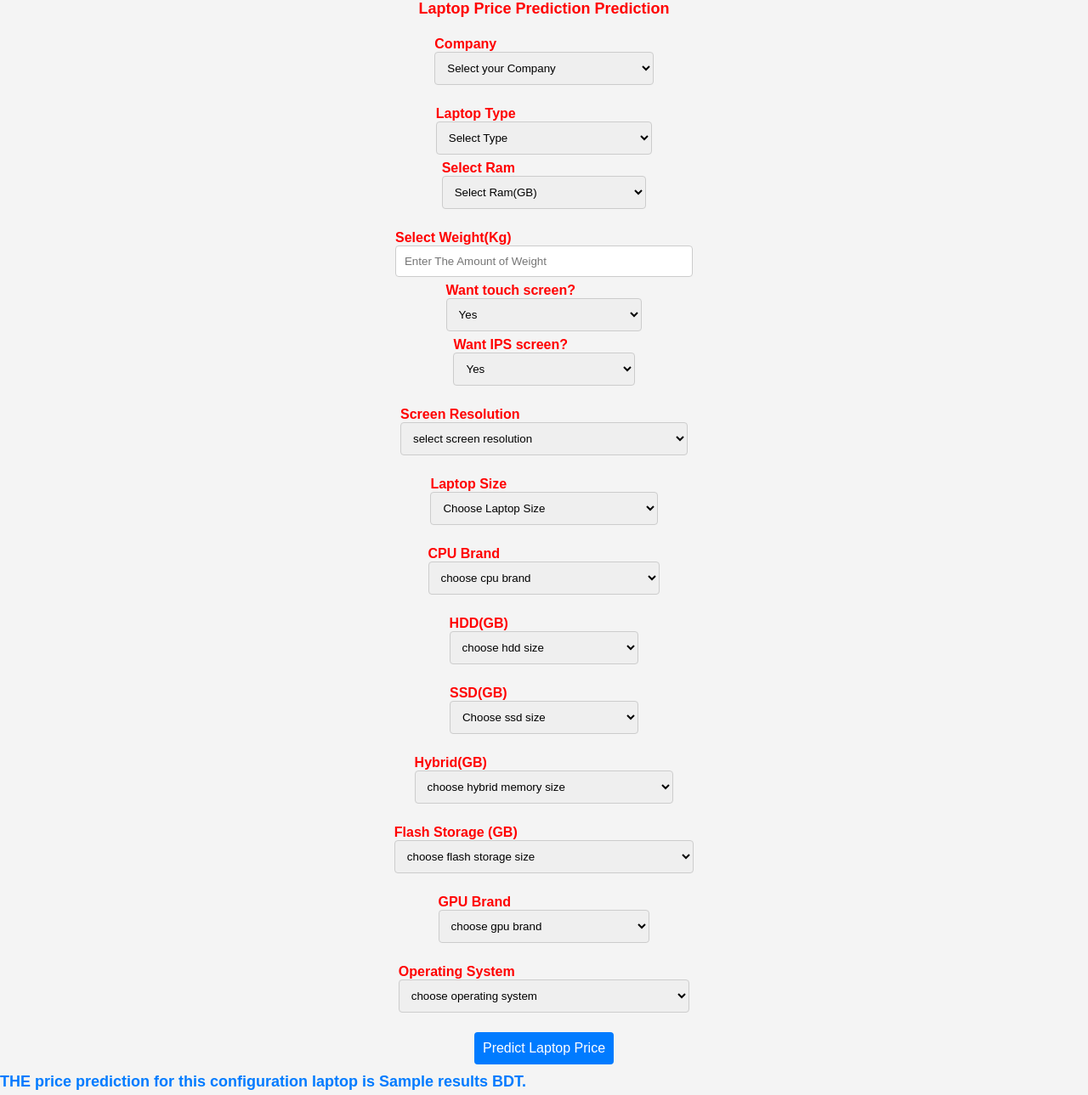
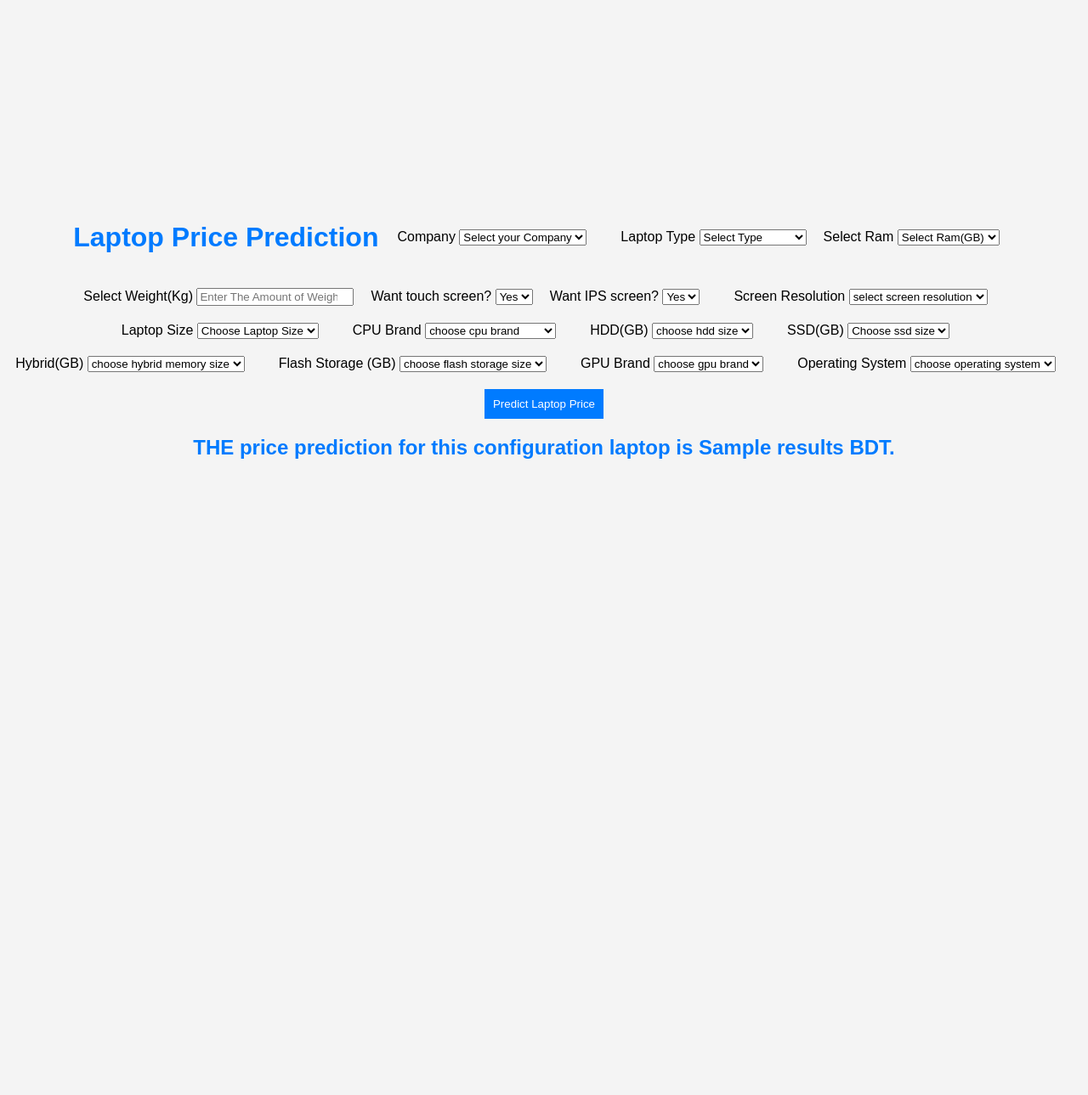
Before and after one commit to MahbubHossainFaisal/Laptop_Price_Predictor, a Flask app: template templates/home.html in a window 1280 px wide. Shown: the whole page at 85% size. After the commit the page ends 540 px from the top, so only its background shows below. Run offline with Flask 3, Linux system fonts and the light colour scheme; the template is opened without the code that fills it: most values are stand-ins (such as "Sample title", 1, 10 or a date in 2020).

Commit message:
updated UI

```diff
--- a/templates/home.html
+++ b/templates/home.html
@@ -2,93 +2,54 @@
 <html>
     <head>
         <style>
-
-            /* Reset some default styles */
-            body, h1, h2, h3, p, ul, ol, form, label {
-                color: red;
+            body {
+                font-family: Arial, sans-serif;
                 margin: 0;
                 padding: 0;
-            }
-
-            body {
-                font-family: 'Arial', sans-serif;
                 background-color: #f4f4f4;
-                color: #333;
-                margin: 0;
-                padding: 0;
+                display: flex;
+                align-items: center;
+                justify-content: center;
+                height: 100vh;
             }
 
             .container {
-                max-width: 800px;
-                margin: 2px auto;
+                width: 80%;
+                background-color: #fff;
                 padding: 20px;
-                background-color: #fff;
-                border-radius: 8px;
                 box-shadow: 0 0 10px rgba(0, 0, 0, 0.1);
-                overflow: hidden; /* Hide overflowing content */
-            }
-
-            .login {
-                text-align: center;
+                max-width: 1200px;
             }
 
             form {
                 display: flex;
-                flex-direction: column;
+                flex-wrap: wrap;
+                gap: 20px;
                 align-items: center;
+                justify-content: center;
+                text-align: center;
             }
 
-            h1 {
-                font-size: 24px;
-                margin-bottom: 20px;
+            .form-group {
+                flex: 1;
+                min-width: 300px;
+                max-width: 400px;
             }
 
-            legend {
-                font-size: 18px;
-                font-weight: bold;
+            h1, h2 {
+                text-align: center;
+                color: #007bff;
             }
 
-            label {
-                margin-top: 2px;
-                font-weight: bold;
-                display: inline-block;
-                margin-right: 10px;
-            }
-
-            select, input {
-                width: 100%;
-                padding: 10px;
-                margin-bottom: 5px;
-                box-sizing: border-box;
-                border: 1px solid #ccc;
-                border-radius: 4px;
-                display: inline-block;
-            }
-
-            .btn-primary {
+            input[type="submit"] {
                 background-color: #007bff;
                 color: #fff;
-                font-size: 16px;
+                padding: 10px;
                 cursor: pointer;
                 border: none;
-                border-radius: 4px;
             }
+        </style>
 
-            .btn-primary:hover {
-                background-color: #0056b3;
-            }
-
-            h2 {
-                margin-top: 5px;
-                font-size: 18px;
-                font-weight: bold;
-                color: #007bff;
-                margin-bottom: 5px;
-            }
-
-
-
-        </style>
     </head>
 <body>
 
@@ -96,7 +57,7 @@
 
        <form action="{{ url_for('predictdatapoint')}}" method="post">
         <h1 class="name1">
-            <legend>Laptop Price Prediction Prediction</legend>
+            <legend>Laptop Price Prediction</legend>
         </h1>
         <div class="mb-3">
             <label class="form-label">Company</label>
```
